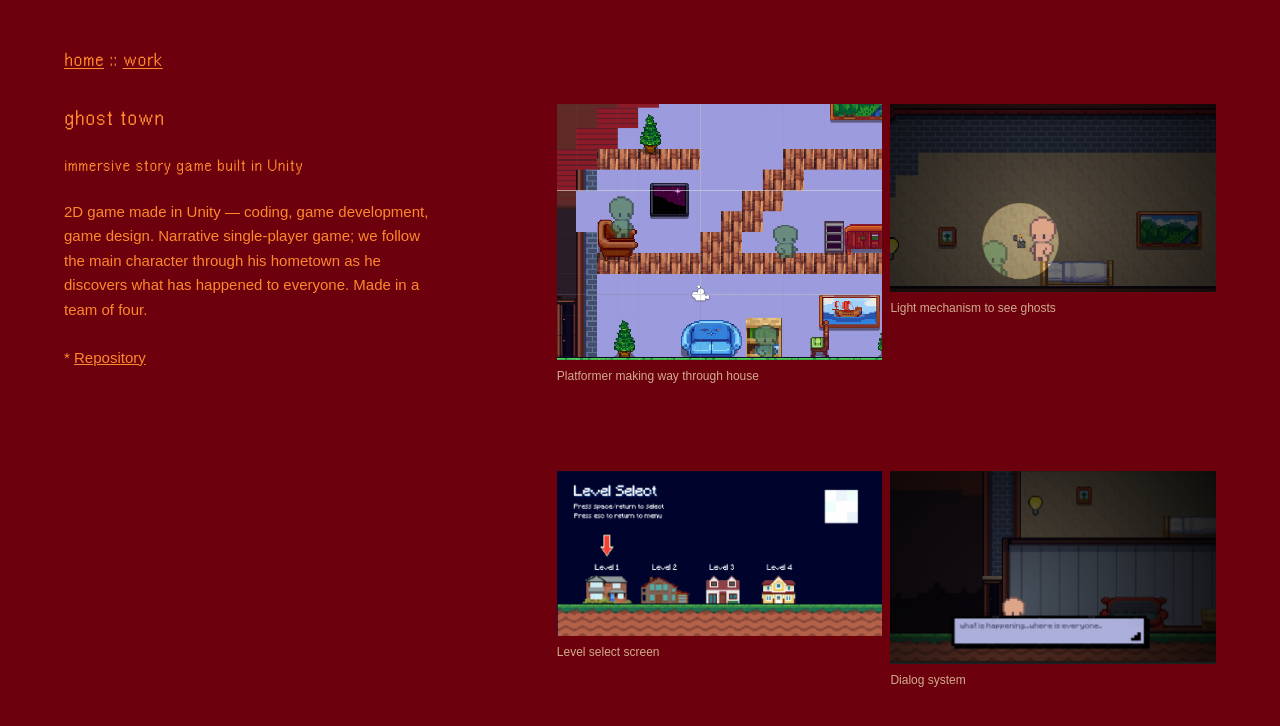
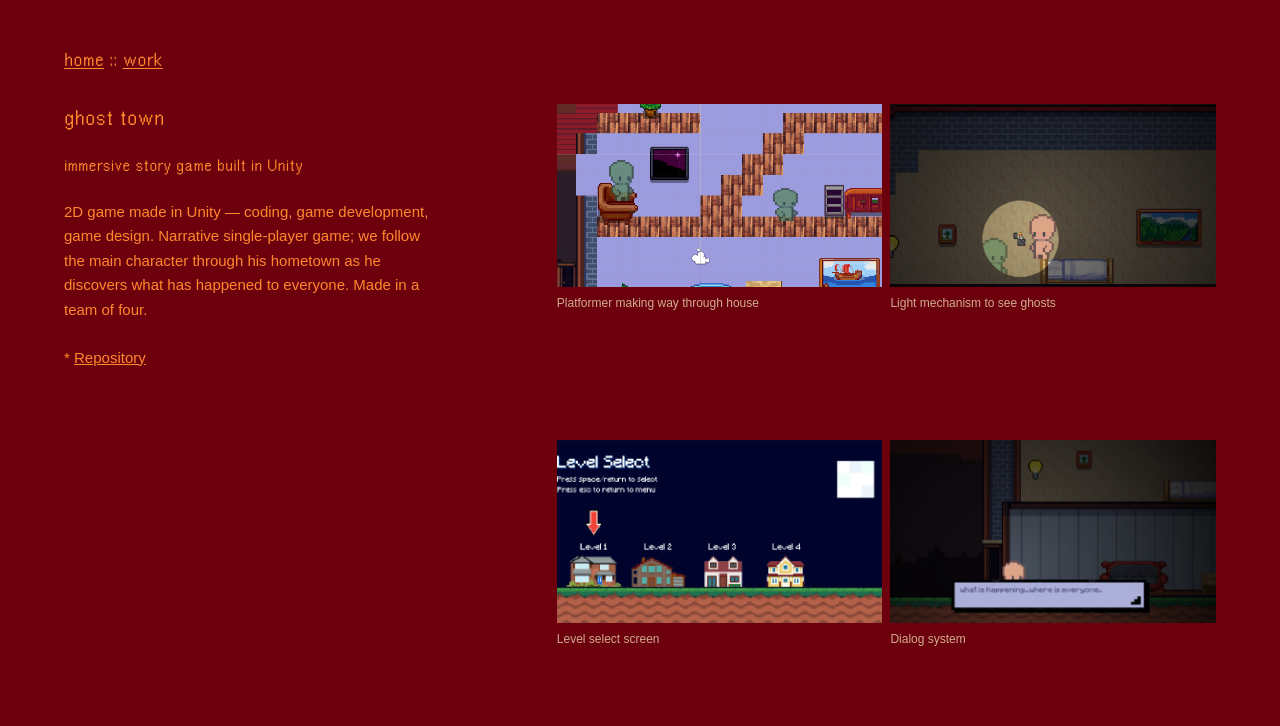
Before and after one commit to gracejli/gli-site, a Next.js app: page /ghost-town in a window 1280 px wide. Shown: the top 726 px of the page. Built offline with nearby package versions, Linux system fonts and the light colour scheme; a web font is replaced by a local one.

Commit message:
loading behavior for website with colors

```diff
--- a/app/styling/globals.css
+++ b/app/styling/globals.css
@@ -147,6 +147,23 @@ html[data-page-theme="walmart"] {
   src: url('./fonts/FluxischElse-Bold.woff') format('woff');
 } */
 
+@keyframes gallery-image-rgb {
+  0%,
+  100% {
+    background-color: rgb(220 38 38);
+  }
+  33% {
+    background-color: rgb(37 99 235);
+  }
+  66% {
+    background-color: rgb(234 179 8);
+  }
+}
+
+.gallery-image-skeleton {
+  animation: gallery-image-rgb 2.4s ease-in-out infinite;
+}
+
 @theme {
   --font-rasterGrotesk: "RasterGrotesk", sans-serif;
   --font-doto: "Doto", sans-serif;
--- /dev/null
+++ b/components/gallery-image.tsx
@@ -0,0 +1,70 @@
+"use client";
+
+import Image from "next/image";
+import { useState } from "react";
+
+const DEFAULT_W = 1920;
+const DEFAULT_H = 1080;
+
+/** Matches `GalleryItem` fields used for rendering (defined in image-gallery). */
+export type GalleryImageItem = {
+  url: string;
+  alt: string;
+  imgClass: string;
+  width?: number;
+  height?: number;
+};
+
+const RGB_CYCLE_S = 2.4;
+
+export type GalleryImageProps = {
+  item: GalleryImageItem;
+  sizes: string;
+  priority: boolean;
+  /** Used to offset the loading color cycle so each box shows a different hue. */
+  index: number;
+};
+
+/** Maps gallery `imgClass` (written for <img>) to next/image `fill` layout. */
+function imgClassForFill(imgClass: string) {
+  return imgClass
+    .replace(/\bh-auto\b/g, "h-full")
+    .replace(/\bw-full\b/g, "w-full");
+}
+
+export function GalleryImage({ item, sizes, priority, index }: GalleryImageProps) {
+  const [loaded, setLoaded] = useState(false);
+  const w = item.width ?? DEFAULT_W;
+  const h = item.height ?? DEFAULT_H;
+
+  const imgClass = imgClassForFill(item.imgClass);
+
+  /** Negative delay advances the cycle so each box is on a different part of red → blue → yellow. */
+  const skeletonDelay = -(index * (RGB_CYCLE_S / 5));
+
+  return (
+    <div
+      className="relative w-full overflow-hidden"
+      style={{ aspectRatio: `${w} / ${h}` }}
+    >
+      <div
+        className="gallery-image-skeleton absolute inset-0 z-0"
+        style={{ animationDelay: `${skeletonDelay}s` }}
+        aria-hidden
+      />
+      <Image
+        src={item.url}
+        alt={item.alt}
+        fill
+        sizes={sizes}
+        priority={priority}
+        className={[
+          "z-10 transition-opacity duration-300 ease-out",
+          loaded ? "opacity-100" : "opacity-0",
+          imgClass,
+        ].join(" ")}
+        onLoad={() => setLoaded(true)}
+      />
+    </div>
+  );
+}
--- a/components/image-gallery.tsx
+++ b/components/image-gallery.tsx
@@ -1,3 +1,5 @@
+import { GalleryImage } from "@/components/gallery-image";
+
 export interface GalleryItem {
   id: string;
   url: string;
@@ -8,6 +10,12 @@ export interface GalleryItem {
   captionClassName?: string;
   wrapperClass: string;
   imgClass: string;
+  /**
+   * Intrinsic dimensions for next/image and loading placeholder aspect ratio.
+   * When omitted, a 16:9 default is used (add values per asset to match shape).
+   */
+  width?: number;
+  height?: number;
 }
 
 const gapClass = {
@@ -21,6 +29,13 @@ const gapClass = {
 } as const;
 
 export type ImageGalleryGap = keyof typeof gapClass;
+
+function gallerySizes(columns: number): string {
+  const c = Math.max(1, Math.floor(columns));
+  if (c === 1) return "(max-width: 768px) 100vw, 60vw";
+  const vw = Math.max(18, Math.ceil(60 / c));
+  return `(max-width: 768px) 100vw, ${vw}vw`;
+}
 
 export type ImageGalleryProps = {
   items: GalleryItem[];
@@ -48,6 +63,7 @@ function ImageGallery({
 }: ImageGalleryProps) {
   const safeCols = Math.max(1, Math.floor(columns));
   const useGrid = safeCols > 1 || rows != null;
+  const sizes = gallerySizes(safeCols);
 
   const gridStyle =
     useGrid
@@ -74,13 +90,13 @@ function ImageGallery({
         .join(" ")}
       style={gridStyle}
     >
-      {items.map((item) => (
+      {items.map((item, index) => (
         <figure key={item.id} className={item.wrapperClass}>
-          <img
-            src={item.url}
-            alt={item.alt}
-            className={item.imgClass}
-            loading="lazy"
+          <GalleryImage
+            item={item}
+            sizes={sizes}
+            priority={index < 6}
+            index={index}
           />
           {item.caption ? (
             <figcaption
```
